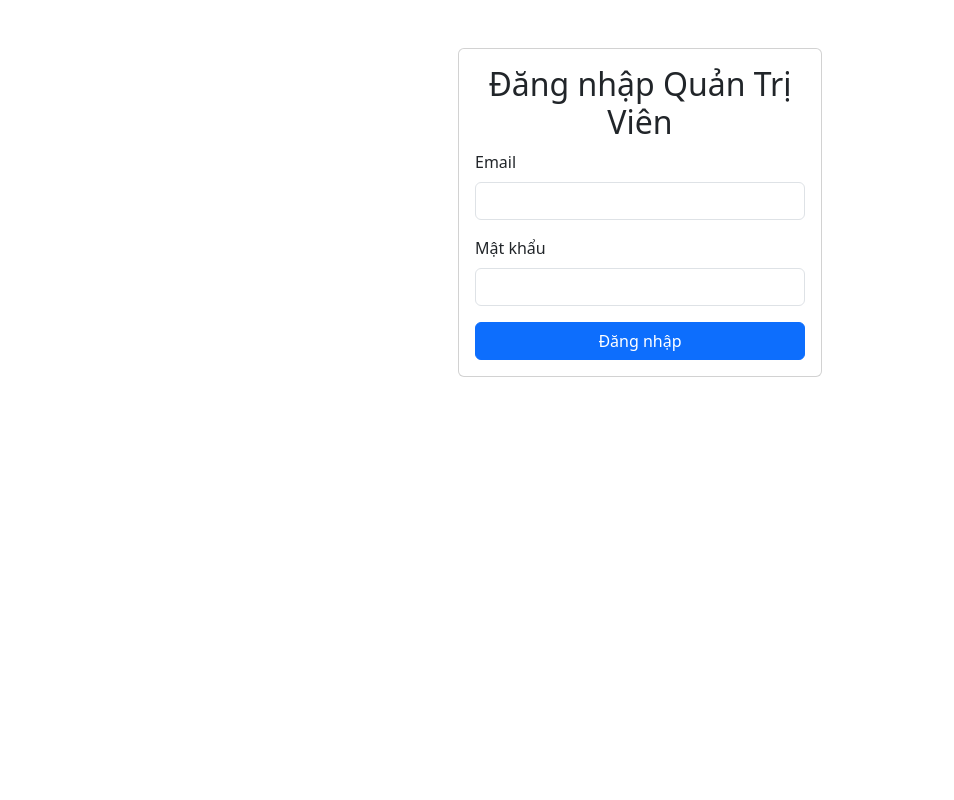
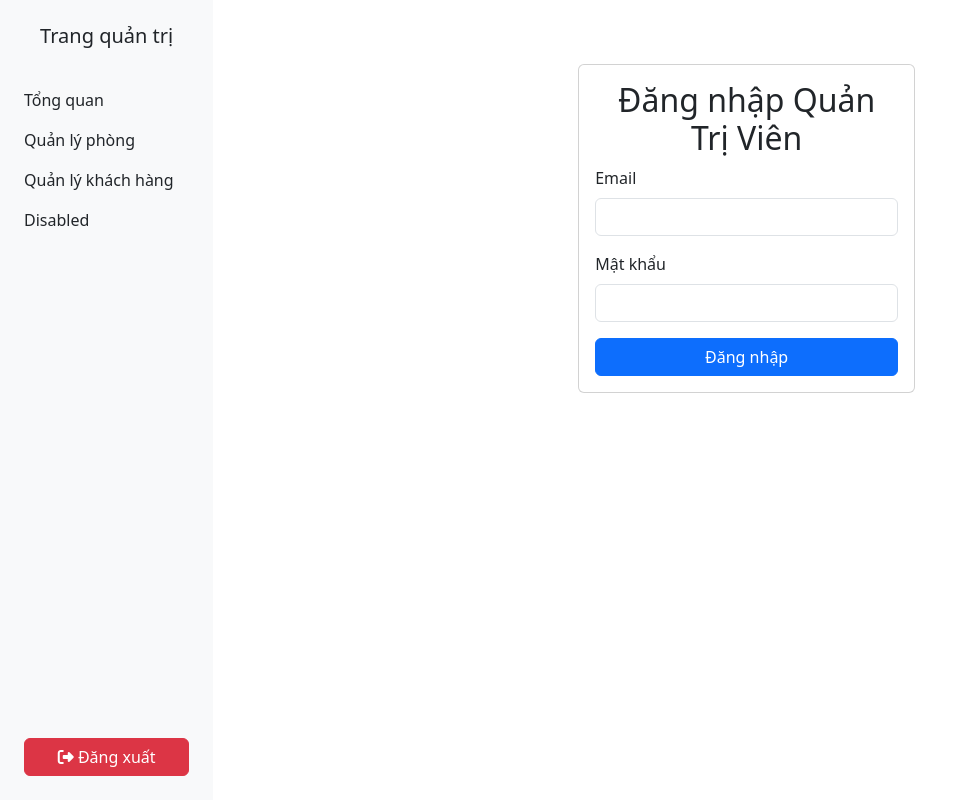
Before and after one commit to limbanga/boarding_house_management, a PHP site: page / in a window 1280 px wide. Shown: the whole page, without its empty margins (0-954 px from the left). Run offline with PHP 8.4, Linux system fonts and the light colour scheme.

Commit message:
Enhance layout with Bootstrap 5.3.3 and add sidebar navigation for admin management

```diff
--- a/app/views/layouts/index.php
+++ b/app/views/layouts/index.php
@@ -1,16 +1,55 @@
 <!DOCTYPE html>
 <html lang="vi">
+
 <head>
     <meta charset="UTF-8">
     <title><?php echo isset($title) ? $title : 'Quản lý phòng trọ'; ?></title>
-    <link rel="stylesheet" href="https://cdn.jsdelivr.net/npm/bootstrap@5.3.0/dist/css/bootstrap.min.css">
+    <link href="https://cdn.jsdelivr.net/npm/bootstrap@5.3.3/dist/css/bootstrap.min.css" rel="stylesheet" integrity="sha384-QWTKZyjpPEjISv5WaRU9OFeRpok6YctnYmDr5pNlyT2bRjXh0JMhjY6hW+ALEwIH" crossorigin="anonymous">
+    <link rel="stylesheet" href="https://cdnjs.cloudflare.com/ajax/libs/font-awesome/6.7.2/css/all.min.css" integrity="sha512-Evv84Mr4kqVGRNSgIGL/F/aIDqQb7xQ2vcrdIwxfjThSH8CSR7PBEakCr51Ck+w+/U6swU2Im1vVX0SVk9ABhg==" crossorigin="anonymous" referrerpolicy="no-referrer" />
+    <style>
+
+    </style>
 </head>
+
 <body>
+    <main class="d-flex vh-100">
 
-    <div class="container mt-3">
-        <?php echo isset($content) ? $content : ''; ?>
-    </div>
+        <!-- Sidebar -->
+        <nav class="col-2 bg-light">
+            <div class="d-flex flex-column h-100 px-4">
+
+                <div class="py-4">
+                    <h5 class="text-center">
+                        Trang quản trị
+                    </h5>
+                </div>
+
+                <ul class="navbar-nav ">
+                    <li class="nav-item">
+                        <a class="nav-link active" aria-current="page" href="#">Tổng quan</a>
+                    </li>
+                    <li class="nav-item">
+                        <a class="nav-link" href="/room/index">Quản lý phòng</a>
+                    </li>
+                    <li class="nav-item">
+                        <a class="nav-link" href="/tenant/index">Quản lý khách hàng</a>
+                    </li>
+                    <li class="nav-item">
+                        <a class="nav-link disabled" aria-disabled="true">Disabled</a>
+                    </li>
+                </ul>
+                <a href="/?controller=logout" class="btn btn-danger mt-auto mb-4"><i class="fas fa-sign-out-alt"></i> Đăng xuất</a>
+            </div>
+        </nav>
+
+        <!-- Nội dung chính -->
+        <div class=" col-10 p-3">
+            <?= $content; ?>
+        </div>
+    </main>
+
 
     <script src="https://code.jquery.com/jquery-3.6.0.min.js"></script>
 </body>
+
 </html>
```
